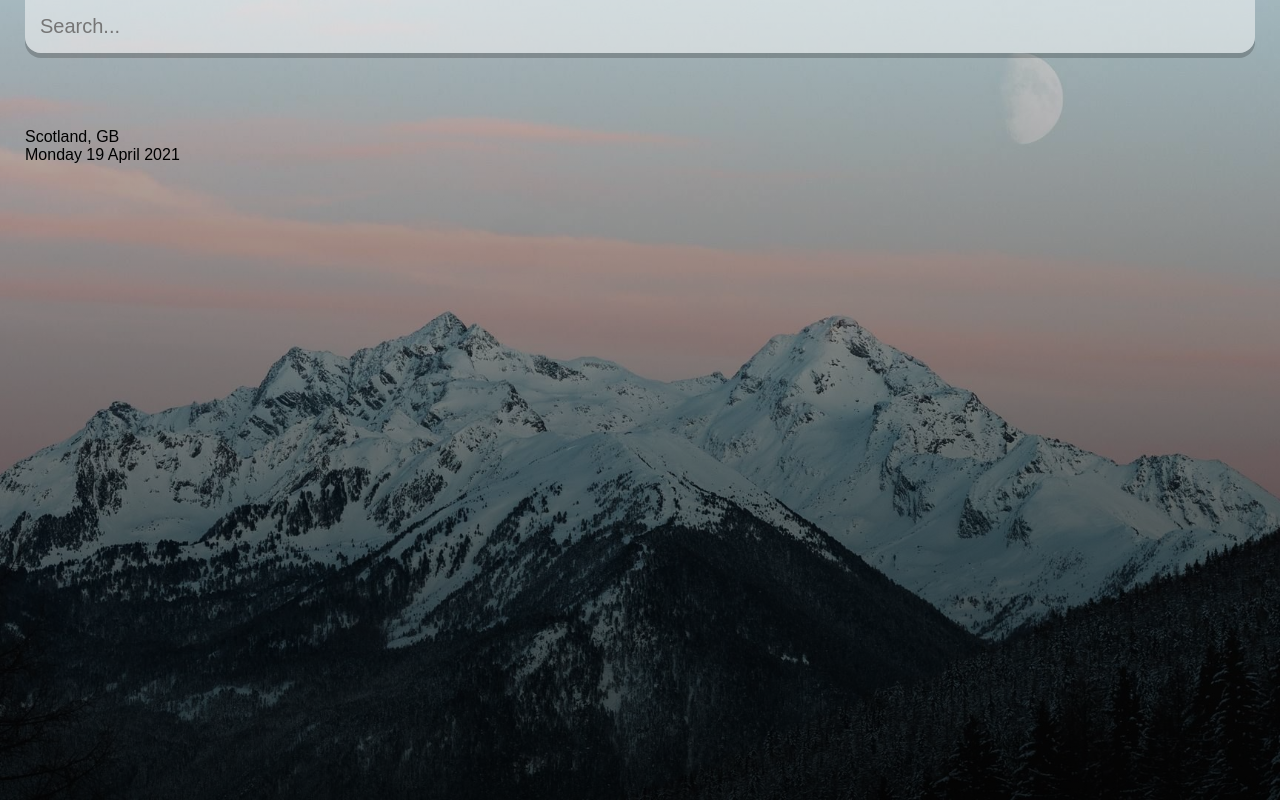
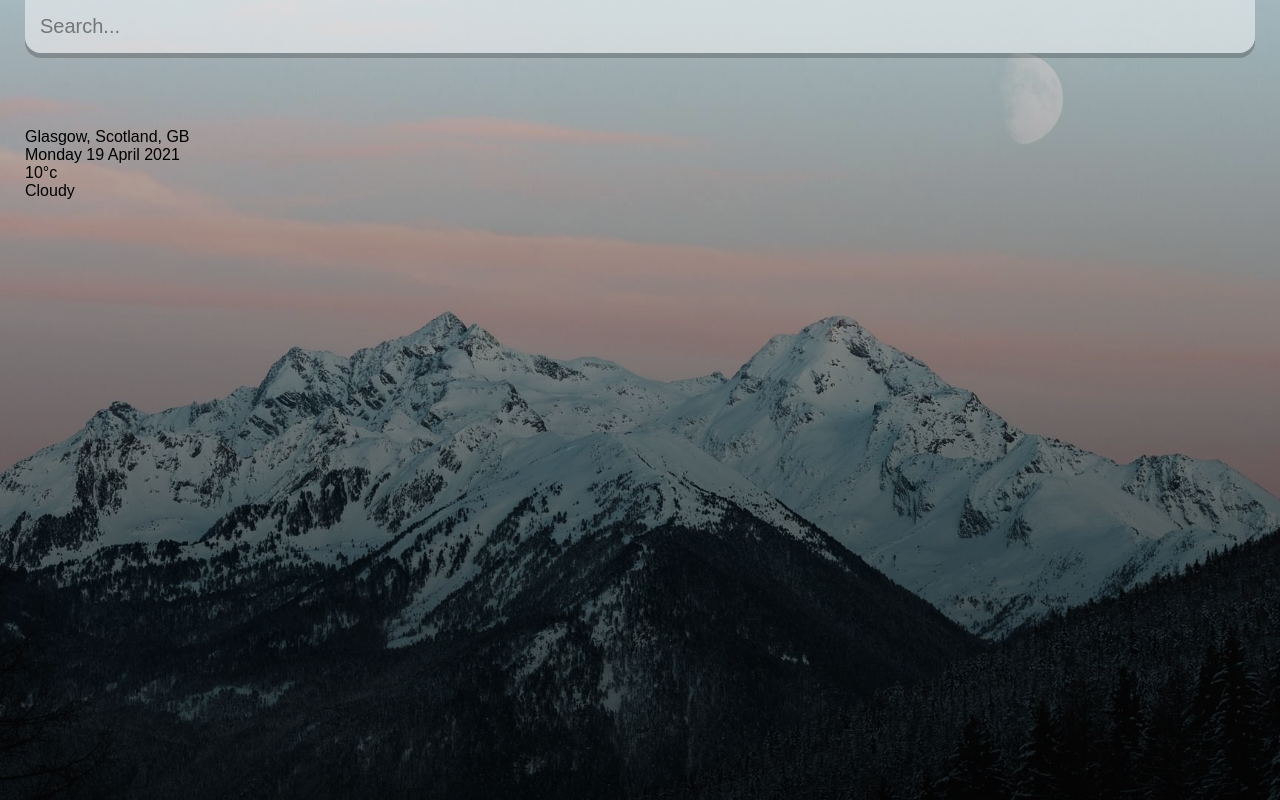
Before and after one commit to Mitchell-McShane/React_Weather_App, a React (Create React App) app: page / in a window 1280 px wide. Built offline with nearby package versions, Linux system fonts and the light colour scheme.

Commit message:
created location and weather divs

```diff
--- a/src/App.js
+++ b/src/App.js
@@ -31,8 +31,14 @@ function App() {
           />
         </div>
         <div className="location-box">
-          <div className="location">Scotland, GB</div>
+          <div className="location">Glasgow, Scotland, GB</div>
           <div className="location-date">{dateBuilder(new Date())}</div>
+        </div>
+        <div className="weather-box">
+          <div className="temp">
+            10°c
+          </div>
+          <div className="weather">Cloudy</div>
         </div>
       </main>
     </div>
```
